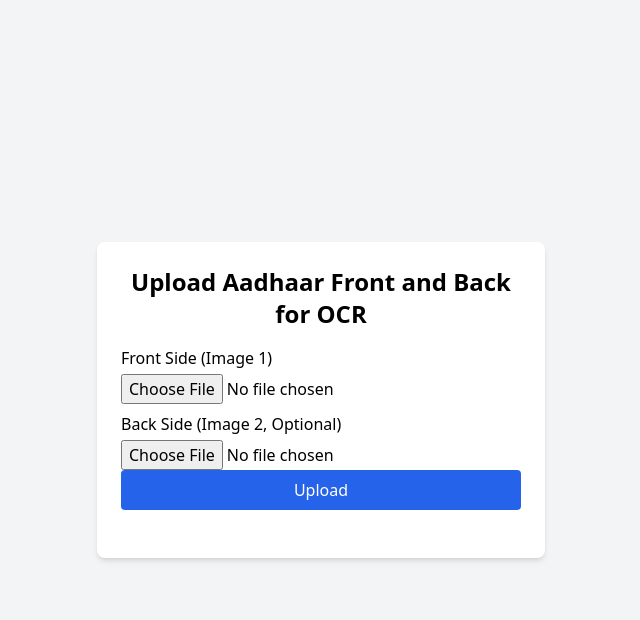
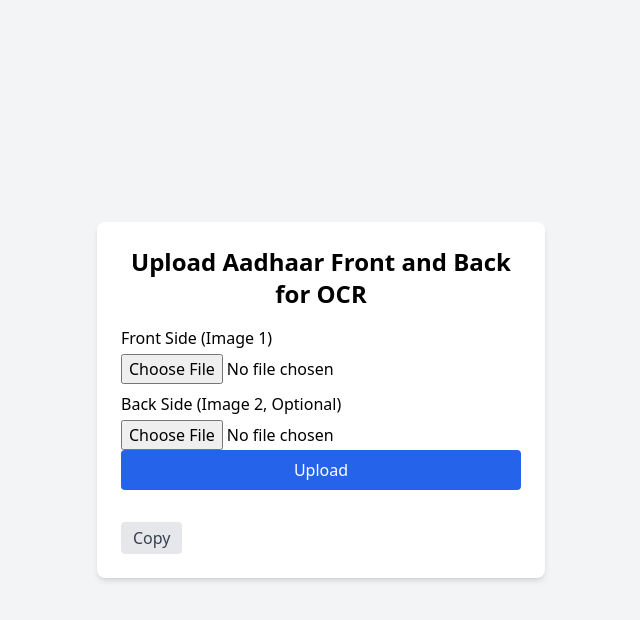
Before and after one commit to deepakguptabca/pan, a Flask app: page / in a window 1280 px wide. Shown: the top 620 px of the page, without its empty margins (319-959 px from the left). Run offline with Flask 3, Linux system fonts and the light colour scheme; some libraries are stand-ins or nearby versions.

Commit message:
added a copy btn

```diff
--- a/app.py
+++ b/app.py
@@ -107,7 +107,7 @@ def upload_image():
   "sub_division": "",
   "district": "",
   "state": "",
-  "telephone": "",
+  "pincode": "",
   "aadhaar_number": ""
 }
 """,
@@ -118,6 +118,7 @@ def upload_image():
 
         data_dict = json.loads(result)
         data_dict["dob_day"] = str(int(data_dict["dob_day"]))
+        data_dict["state"] = data_dict["state"].upper()
 
         dobm = data_dict["dob_month"]
         if(dobm=="01"):
@@ -197,7 +198,7 @@ const fields = {{
   arealocality: "{variables['sub_division'] }",
   towncity: "{variables['district'] }",
   dstate: "{variables['state'] }",
-  residencepincode: "40{variables['telephone'] }001",
+  residencepincode: "{variables['pincode'] }",
   aadhaarnumber: "{variables['aadhaar_number'] }"
 }};
 
@@ -211,6 +212,9 @@ for (const [id, value] of Object.entries(fields)) {{
   }}
 }}
 
+const verifierPlace = document.getElementById("verifierplace");
+verifierPlace.value = "{variables['state'] }";
+verifierPlace.dispatchEvent(new Event("change", {{ bubbles: true }}));
 
 
 """
--- a/templates/index.html
+++ b/templates/index.html
@@ -21,7 +21,10 @@
       <button type="submit" class="bg-blue-600 text-white px-4 py-2 rounded hover:bg-blue-700 w-full">Upload</button>
     </form>
 
-    <div id="result" class="mt-6 text-sm whitespace-pre-wrap"></div>
+    <div class="mt-6">
+      <button id="copyBtn" class="mt-2 bg-gray-200 text-gray-700 px-3 py-1 rounded hover:bg-gray-300">Copy</button>
+      <div id="result" class="text-sm whitespace-pre-wrap"></div>
+    </div>
   </div>
 
   <script>
@@ -112,6 +115,24 @@
         img.src = URL.createObjectURL(file);
       });
     }
+
+    // Copy button handling for #result
+    const copyBtn = document.getElementById('copyBtn');
+    if (copyBtn) {
+      copyBtn.addEventListener('click', async () => {
+        try {
+          const text = resultDiv.innerText || '';
+          await navigator.clipboard.writeText(text);
+          const original = copyBtn.innerText;
+          copyBtn.innerText = 'Copied!';
+          setTimeout(() => { copyBtn.innerText = original; }, 1500);
+        } catch (err) {
+          console.error('Copy failed', err);
+          copyBtn.innerText = 'Failed';
+          setTimeout(() => { copyBtn.innerText = 'Copy'; }, 1500);
+        }
+      });
+    }
   </script>
 </body>
 </html>
```
